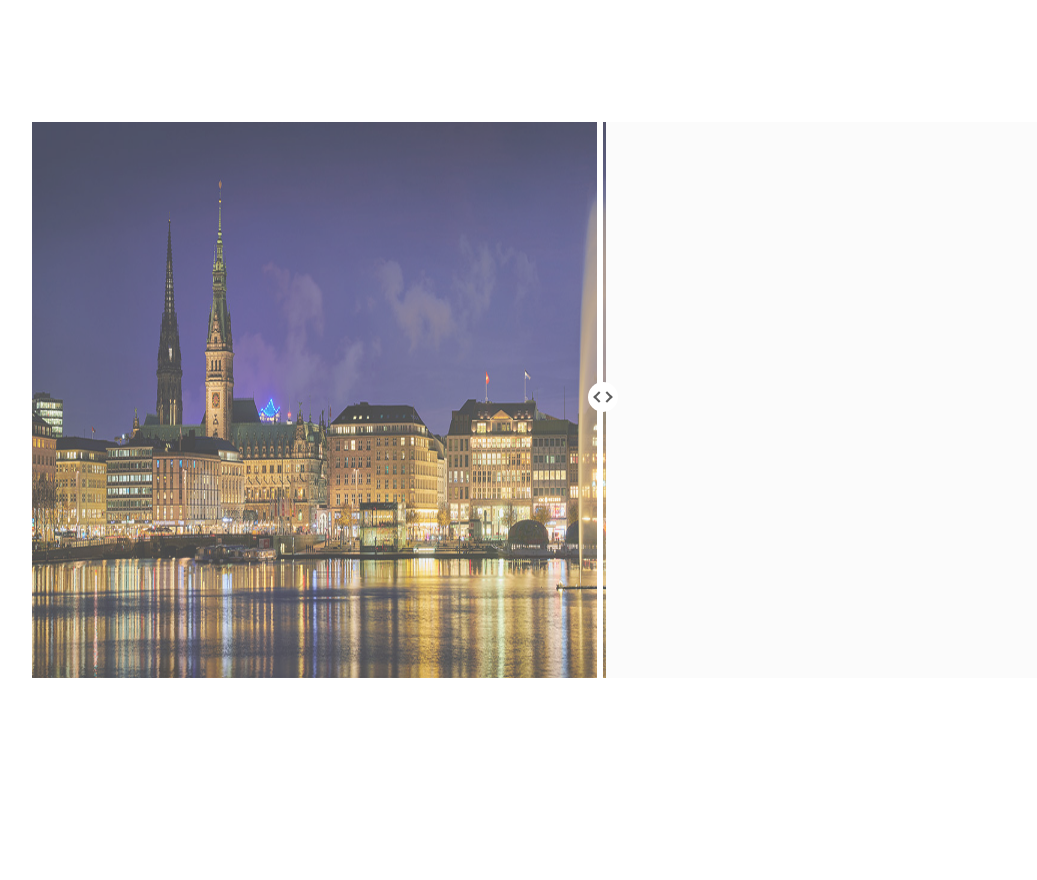
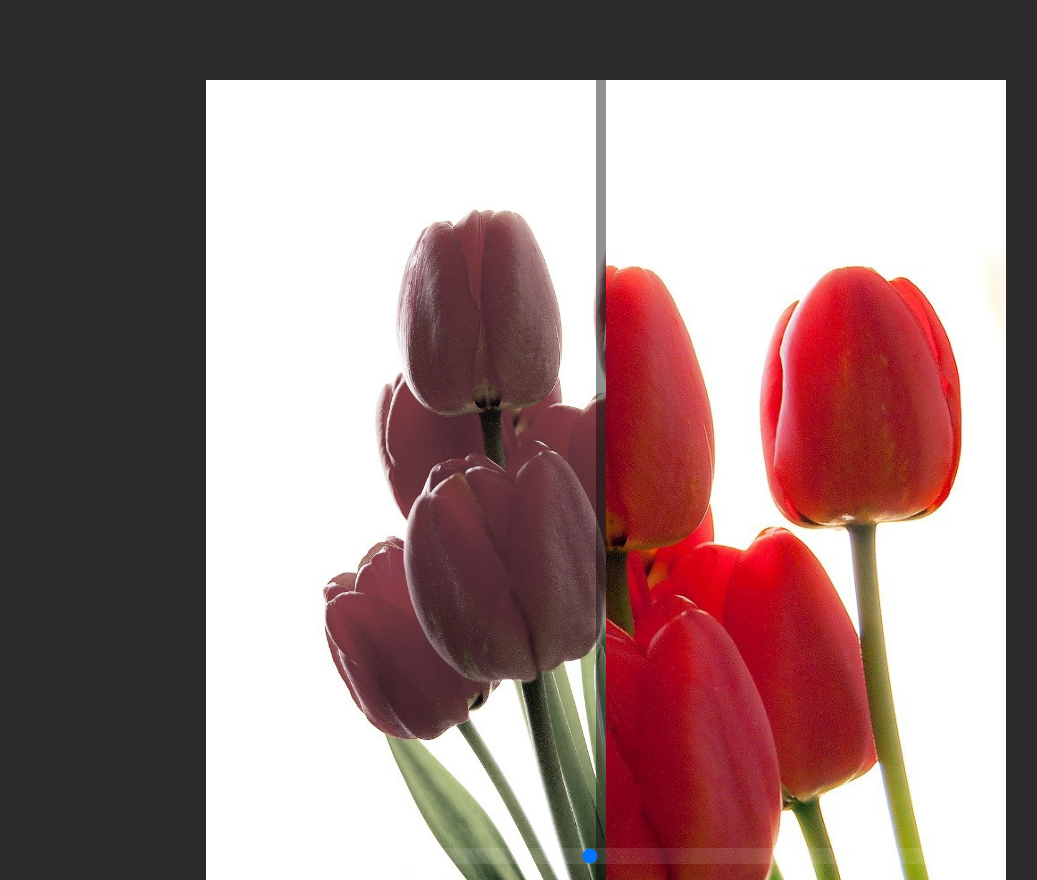
Before and after one commit to MerKhadraoui/-beforeAndafter-, a website: page src/index.html in a window 1280 px wide. Shown: the whole page, without its empty margins (34-1071 px from the left). Before the commit the page ends 800 px from the top, so only its background shows below. Drawn offline with nearby package versions, Linux system fonts and the light colour scheme; files that its build step writes are made by us from their sources.

Commit message:
Befor and After App

```diff
--- a/src/index.html
+++ b/src/index.html
@@ -7,21 +7,19 @@
     <title>Befor and After App</title>
     <link rel="stylesheet" href="./styles/main.css" />
   </head>
-
   <body>
-    <div class="container">
-      <div class="img background-img"></div>
-      <div class="img foreground-img"></div>
+    <div id="comparison">
+      <figure>
+        <div id="divisor"></div>
+      </figure>
       <input
         type="range"
-        min="1"
+        min="0"
         max="100"
         value="50"
-        class="slider"
-        name="slider"
         id="slider"
+        oninput="moveDivisor()"
       />
-      <div class="slider-button"></div>
     </div>
 
     <script src="./scripts/index.js"></script>
--- a/src/scripts/index.js
+++ b/src/scripts/index.js
@@ -1,7 +1,5 @@
-const contain = document.querySelector(".container");
-const image = document.querySelector(".img");
-const slider = document.querySelector(".slider");
-function changeSize() {
-  image.style.width = slider.value + "%";
+const divisor = document.getElementById("divisor"),
+  slider = document.getElementById("slider");
+function moveDivisor() {
+  divisor.style.width = slider.value + "%";
 }
-slider.addEventListener("onclick", changeSize);
--- a/src/scss/main.scss
+++ b/src/scss/main.scss
@@ -1,101 +1,63 @@
-html {
+* {
+  padding: 0;
+  margin: 0;
   box-sizing: border-box;
 }
-*,
-*:before,
-*:after {
-  box-sizing: inherit;
+body {
+  width: 100vw;
+  height: 100vh;
+  display: flex;
+  justify-content: center;
+  justify-items: center;
+  position: relative;
+  top: 5rem;
+  background-color: rgb(44, 42, 42);
+}
+div {
+  width: 100%;
+  height: 100%;
+  max-width: 50rem;
+  max-height: 50rem;
+  overflow: hidden;
 }
 
-@mixin center() {
-  display: flex;
-  justify-content: center;
-  align-items: center;
-}
-
-body {
-  margin: 0;
-  height: 100vh;
-  @include center;
-}
-
-.container {
+div figure {
+  background-image: url(../images/tulip2-3104640_1280-1.jpg);
+  background-size: cover;
   position: relative;
-  width: 90vw;
-  height: 70vh;
-  border: 2px solid white;
-  .img {
-    position: absolute;
-    top: 0;
-    left: 0;
+  font-size: 0;
   width: 100%;
   height: 100%;
-    background-size: 900px 100%;
+  margin: 0;
 }
-  .background-img {
-    background-image: url("../images/alster.Dayjpg");
+div figure > img {
+  position: relative;
+  width: 100%;
 }
-  .foreground-img {
-    background-image: url("../images/alsterNgi.jpg");
+div figure div {
+  background-image: url(../images/tulip-3104640_1280.jpg);
+  background-size: cover;
+  position: relative;
   width: 50%;
+  height: 100%;
+  border-right: 10px solid rgba(0, 0, 0, 0.432);
+
+  overflow: hidden;
+
+  top: 0;
 }
-
-  .slider {
-    position: absolute;
+input[type="range"] {
   -webkit-appearance: none;
-    appearance: none;
+  -moz-appearance: none;
+  position: relative;
+  top: -2rem;
+  left: -2%;
+  background-color: rgba(255, 255, 255, 0.1);
   width: 100%;
-    height: 100%;
-    background: rgba(#f2f2f2, 0.3);
+}
+input[type="range"]:focus {
   outline: none;
-    margin: 0;
-    transition: all 0.2s;
-    @include center;
-    &:hover {
-      background: rgba(#f2f2f2, 0.1);
 }
-    &::-webkit-slider-thumb {
-      -webkit-appearance: none;
-      appearance: none;
-      width: 6px;
-      height: 600px;
-      background: white;
-      cursor: pointer;
+input[type="range"]:active {
+  outline: none;
 }
-    &::-moz-range-thumb {
-      width: 6px;
-      height: 600px;
-      background: white;
-      cursor: pointer;
-    }
-  }
-
-  .slider-button {
-    $size: 30px;
-    pointer-events: none;
-    position: absolute;
-    width: $size;
-    height: $size;
-    border-radius: 50%;
-    background-color: white;
-    left: calc(50% - 18px);
-    top: calc(50% - 18px);
-    @include center;
-
-    @mixin arrow-helper() {
-      content: "";
-      padding: 3px;
-      display: inline-block;
-      border: solid #5d5d5d;
-      border-width: 0 2px 2px 0;
-    }
-    &:after {
-      @include arrow-helper();
-      transform: rotate(-45deg);
-    }
-    &:before {
-      @include arrow-helper();
-      transform: rotate(135deg);
-    }
-  }
-}
```
Also changed, not shown: src/images/tulip-3104640_1280.jpg (added), src/images/tulip2-3104640_1280-1.jpg (added), 2 other files. Lines whose indentation alone changed are shown as unchanged.
